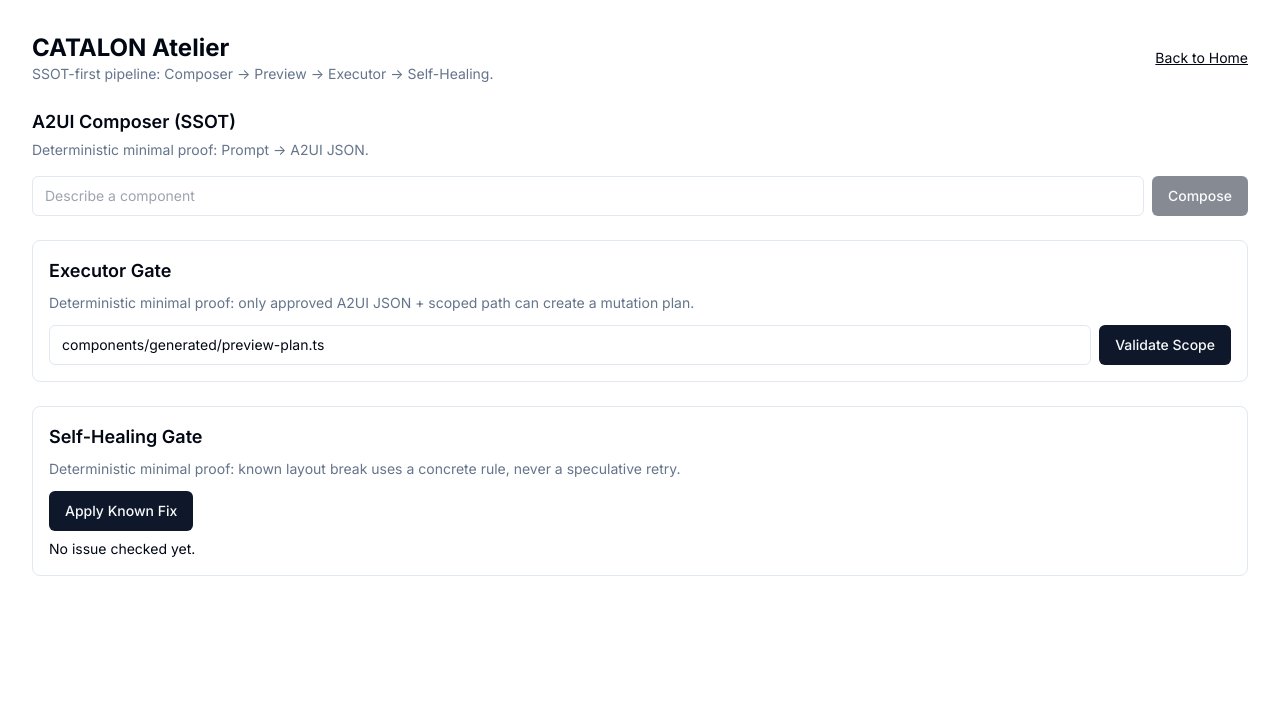
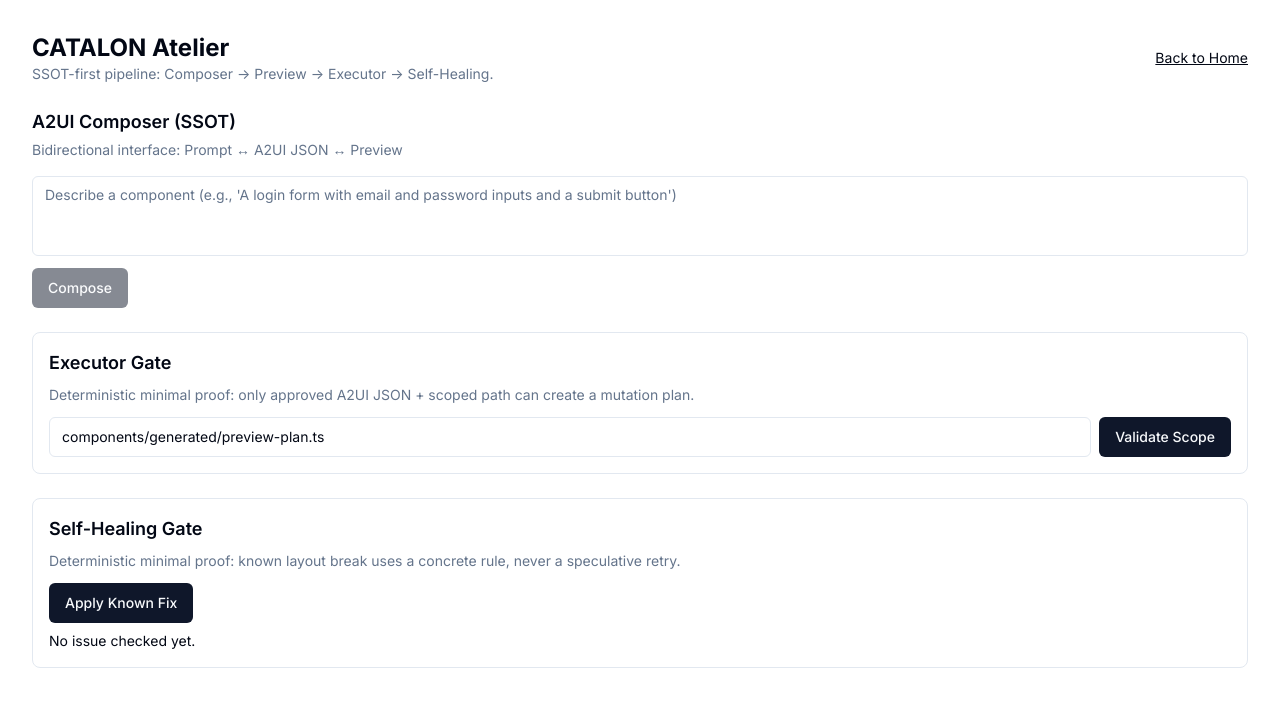
Before and after one commit to Lootziffer666/CATALON, a Next.js app: page /atelier in a window 1280 px wide. Shown: the top 706 px of the page. Built offline with nearby package versions, Linux system fonts and the light colour scheme.

Commit message:
Fix: Add Textarea component and update A2UIComposer import

```diff
--- a/components/catalon/A2UIComposer.tsx
+++ b/components/catalon/A2UIComposer.tsx
@@ -1,7 +1,8 @@
 "use client";
 
-import { useMemo, useState } from "react";
+import { useCallback, useMemo, useState } from "react";
 import { Button } from "@/components/ui/button";
+import { Textarea } from "@/components/ui/textarea";
 import { cn } from "@/lib/utils";
 import {
   composePromptToA2UI,
@@ -15,7 +16,15 @@ interface A2UIComposerProps {
   onDocumentComposed?: (doc: A2UIDocument) => void;
 }
 
-const renderInstruction = (instruction: RenderInstruction) => {
+type Viewport = "desktop" | "tablet" | "mobile";
+
+const viewportSizes: Record<Viewport, string> = {
+  desktop: "100%",
+  tablet: "768px",
+  mobile: "375px",
+};
+
+const renderInstruction = (instruction: RenderInstruction, readOnly = true) => {
   switch (instruction.component) {
     case "Container":
     case "Card":
@@ -48,6 +57,7 @@ const renderInstruction = (instruction: RenderInstruction) => {
           key={instruction.id}
           placeholder={instruction.text || "Type here"}
           className={instruction.className}
+          readOnly={readOnly}
         />
       );
     default:
@@ -58,59 +68,151 @@ const renderInstruction = (instruction: RenderInstruction) => {
 export function A2UIComposer({ className, onDocumentComposed }: A2UIComposerProps) {
   const [prompt, setPrompt] = useState("");
   const [doc, setDoc] = useState<A2UIDocument | null>(null);
-  const [error, setError] = useState<string | null>(null);
+  const [jsonMode, setJsonMode] = useState(false);
+  const [jsonError, setJsonError] = useState<string | null>(null);
+  const [viewport, setViewport] = useState<Viewport>("desktop");
 
   const renderPlan = useMemo(() => (doc ? createRenderPlan(doc) : []), [doc]);
 
-  const handleCompose = () => {
+  const handleCompose = useCallback(() => {
     try {
       const next = composePromptToA2UI(prompt);
       setDoc(next);
       onDocumentComposed?.(next);
-      setError(null);
+      setJsonError(null);
     } catch (composeError) {
-      const message =
-        composeError instanceof Error ? composeError.message : "Composition failed.";
-      setError(message);
+      const message = composeError instanceof Error ? composeError.message : "Composition failed.";
+      setJsonError(message);
       setDoc(null);
     }
-  };
+  }, [prompt, onDocumentComposed]);
+
+  const handleJsonChange = useCallback((value: string) => {
+    try {
+      const parsed = JSON.parse(value) as A2UIDocument;
+      if (!parsed.root || !parsed.version) {
+        throw new Error("Invalid A2UI document structure");
+      }
+      setDoc(parsed);
+      setJsonError(null);
+    } catch (parseError) {
+      setJsonError(parseError instanceof Error ? parseError.message : "Invalid JSON");
+    }
+  }, []);
+
+  const handleReset = useCallback(() => {
+    setPrompt("");
+    setDoc(null);
+    setJsonError(null);
+    setJsonMode(false);
+  }, []);
 
   return (
     <section className={cn("flex flex-col gap-4", className)}>
       <header className="space-y-1">
         <h2 className="text-lg font-semibold">A2UI Composer (SSOT)</h2>
         <p className="text-sm text-muted-foreground">
-          Deterministic minimal proof: Prompt -&gt; A2UI JSON.
+          Bidirectional interface: Prompt ↔ A2UI JSON ↔ Preview
         </p>
       </header>
 
+      {!jsonMode && (
+        <div className="flex flex-col gap-3">
+          <Textarea
+            value={prompt}
+            onChange={(e) => setPrompt(e.target.value)}
+            placeholder="Describe a component (e.g., 'A login form with email and password inputs and a submit button')"
+            className="min-h-[80px] resize-none"
+          />
           <div className="flex gap-2">
-        <input
-          value={prompt}
-          onChange={(event) => setPrompt(event.target.value)}
-          placeholder="Describe a component"
-          className="flex-1 rounded-md border border-input px-3 py-2 text-sm"
-        />
             <Button onClick={handleCompose} disabled={!prompt.trim()}>
               Compose
             </Button>
+            {doc && (
+              <Button variant="outline" onClick={() => setJsonMode(true)}>
+                Edit JSON
+              </Button>
+            )}
+          </div>
+        </div>
+      )}
+
+      {jsonMode && doc && (
+        <div className="flex flex-col gap-3">
+          <Textarea
+            value={JSON.stringify(doc, null, 2)}
+            onChange={(e) => handleJsonChange(e.target.value)}
+            className="min-h-[200px] font-mono text-xs"
+            placeholder="Paste A2UI JSON here..."
+          />
+          <div className="flex gap-2">
+            <Button onClick={() => setJsonMode(false)}>Done</Button>
+            <Button variant="outline" onClick={handleReset}>
+              Reset
+            </Button>
+          </div>
+        </div>
+      )}
+
+      {(jsonError || doc) && (
+        <div className="flex flex-col gap-2">
+          {jsonError && (
+            <p className="text-sm text-red-500">JSON Error: {jsonError}</p>
+          )}
+
+          {doc && (
+            <div className="space-y-3">
+              <div className="flex items-center gap-3">
+                <span className="text-sm font-medium">Viewport:</span>
+                <div className="flex gap-1">
+                  {(["desktop", "tablet", "mobile"] as Viewport[]).map((v) => (
+                    <Button
+                      key={v}
+                      variant={viewport === v ? "default" : "outline"}
+                      size="sm"
+                      onClick={() => setViewport(v)}
+                      className="capitalize"
+                    >
+                      {v}
+                    </Button>
+                  ))}
+                </div>
               </div>
 
-      {error && <p className="text-sm text-red-500">{error}</p>}
-
-      {doc && (
               <div className="grid gap-4 lg:grid-cols-2">
                 <div className="rounded-lg border bg-muted/20 p-3">
                   <h3 className="mb-2 text-sm font-medium">A2UI JSON</h3>
-            <pre className="max-h-72 overflow-auto text-xs">
+                  <pre className="max-h-48 overflow-auto text-xs">
                     {JSON.stringify(doc, null, 2)}
                   </pre>
                 </div>
                 <div className="rounded-lg border p-3">
-            <h3 className="mb-2 text-sm font-medium">Preview (from JSON plan)</h3>
-            <div className="flex flex-col gap-3">{renderPlan.map(renderInstruction)}</div>
+                  <h3 className="mb-2 text-sm font-medium">Sandbox Preview</h3>
+                  <div
+                    className="mx-auto rounded border bg-background p-4 transition-all duration-200"
+                    style={{ width: viewportSizes[viewport], maxWidth: "100%" }}
+                  >
+                    <div className="flex flex-col gap-3">
+                      {renderPlan.map((instruction) => renderInstruction(instruction, true))}
                     </div>
+                  </div>
+                </div>
+              </div>
+            </div>
+          )}
+        </div>
+      )}
+
+      {doc && (
+        <div className="flex flex-col gap-2 rounded-lg border bg-muted/10 p-3">
+          <h3 className="text-sm font-medium">Render Plan</h3>
+          <ul className="space-y-1 text-xs text-muted-foreground">
+            {renderPlan.map((instruction, index) => (
+              <li key={instruction.id}>
+                {index + 1}. {instruction.component} ({instruction.id})
+              </li>
+            ))}
+          </ul>
         </div>
       )}
     </section>
--- /dev/null
+++ b/components/ui/textarea.tsx
@@ -0,0 +1,23 @@
+import * as React from "react"
+import { cn } from "@/lib/utils"
+
+export interface TextareaProps
+  extends React.TextareaHTMLAttributes<HTMLTextAreaElement> {}
+
+const Textarea = React.forwardRef<HTMLTextAreaElement, TextareaProps>(
+  ({ className, ...props }, ref) => {
+    return (
+      <textarea
+        className={cn(
+          "flex min-h-[80px] w-full rounded-md border border-input bg-background px-3 py-2 text-sm ring-offset-background placeholder:text-muted-foreground focus-visible:outline-none focus-visible:ring-2 focus-visible:ring-ring focus-visible:ring-offset-2 disabled:cursor-not-allowed disabled:opacity-50",
+          className
+        )}
+        ref={ref}
+        {...props}
+      />
+    )
+  }
+)
+Textarea.displayName = "Textarea"
+
+export { Textarea }
```
Lines whose indentation alone changed are shown as unchanged.
